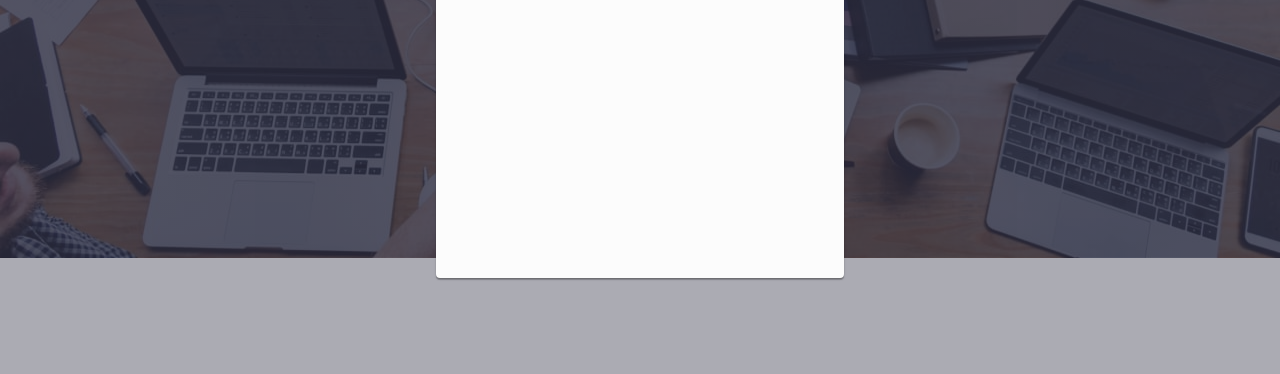
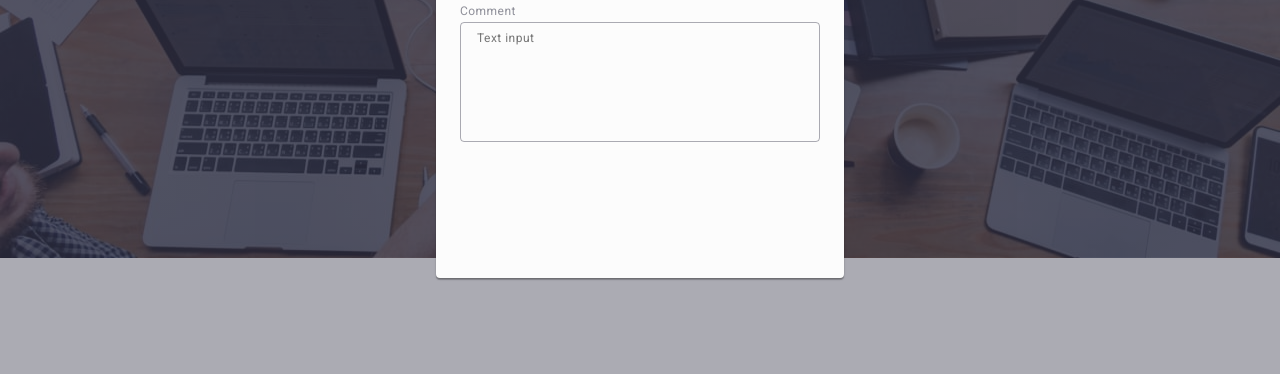
Before and after one commit to YutiiPasternak/goit-markup-hw-05, a plain HTML site: page index.html in a window 1280 px wide. Shown: the part 414-788 px from the top of the page. Drawn offline with nearby package versions, Linux system fonts and the light colour scheme.

Commit message:
goit-markup-hw-05

```diff
--- a/css/styles.css
+++ b/css/styles.css
@@ -713,4 +713,28 @@ ul {
 .form-input-icons:focus {
   fill: #4d5ae5;
 }
+
+.form-container-comment {
+  margin-bottom: 16px;
+}
+
+.form-textarea {
+  width: 100%;
+  height: 120px;
+  font-size: 12px;
+  line-height: 1.17;
+  letter-spacing: 0.04em;
+  color: rgba(46, 47, 66, 0.4);
+  border: 1px solid rgba(46, 47, 66, 0.4);
+  border-radius: 4px;
+  background-color: transparent;
+  padding: 8px 16px;
+  outline: transparent;
+  resize: none;
+  transition: border-color 250ms cubic-bezier(0.4, 0, 0.2, 1);
+}
+
+.form-textarea:focus {
+  border-color: #4d5ae5;
+}
 /* #endregion */
--- a/index.html
+++ b/index.html
@@ -510,6 +510,12 @@
 
                     </div>
                 </div>
+                <div class="form-container-comment">
+                    <label class="form-label" for="user-comment">Comment</label>
+                    <textarea class="form-textarea" name="user-comment" id="user-comment"
+                        placeholder="Text input"></textarea>
+
+                </div>
             </form>
 
         </div>
```
